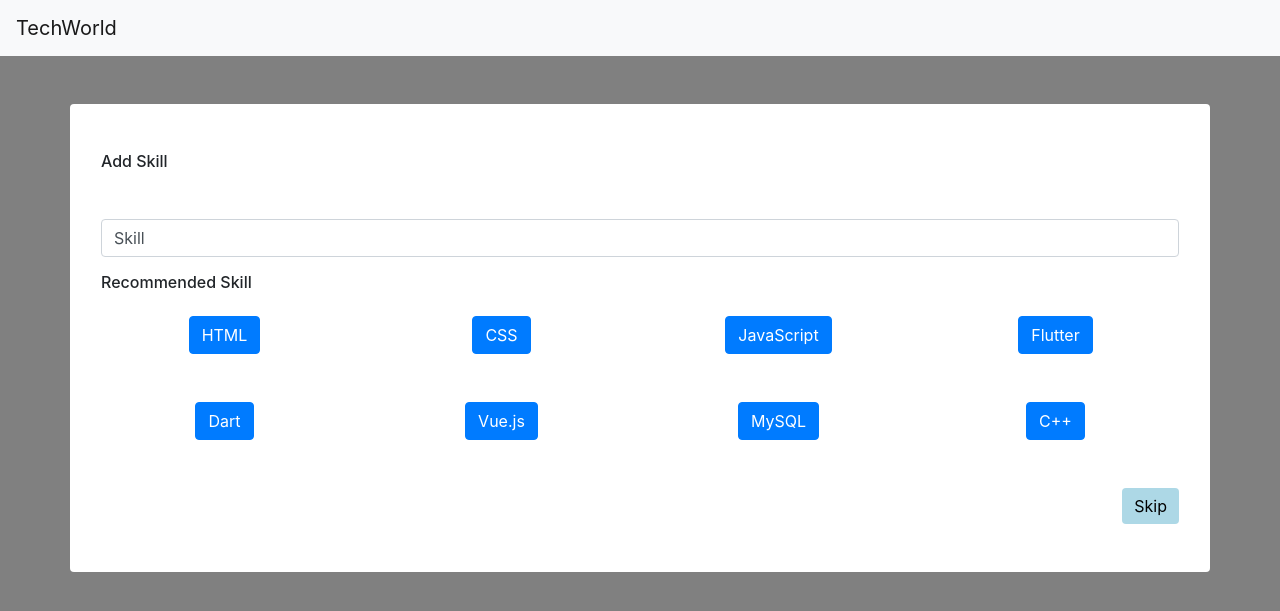
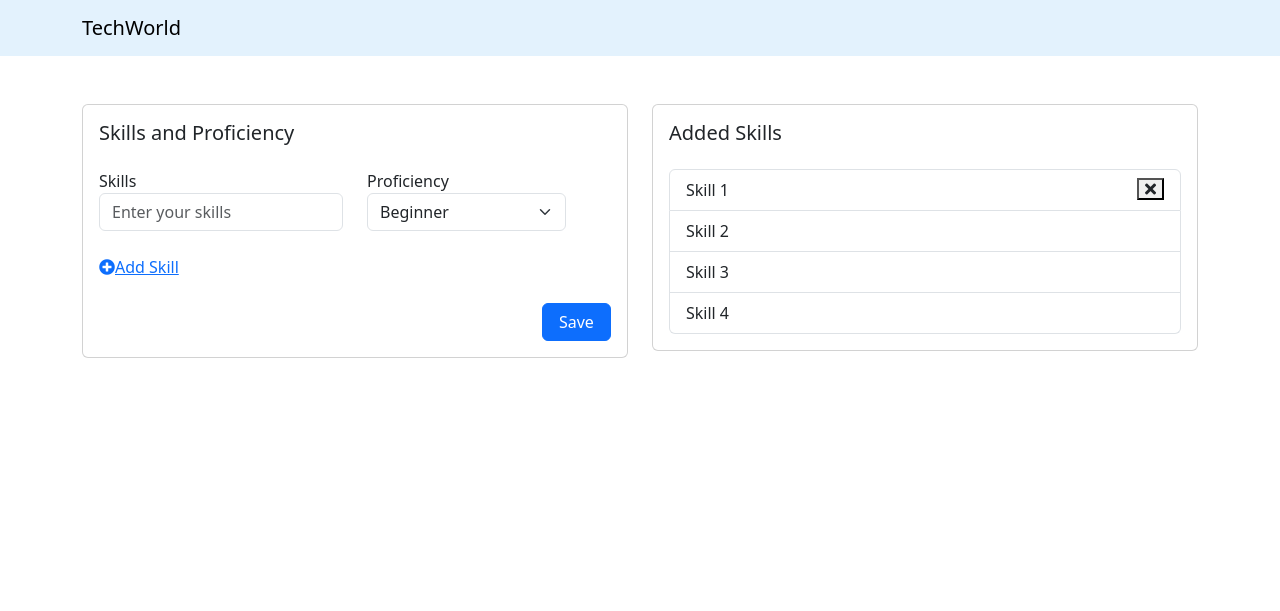
Before and after one commit to nehciyy/agile, a Flask app: page /addSkill in a window 1280 px wide. Shown: the top 611 px of the page. Run offline with Flask 3, Linux system fonts and the light colour scheme; some libraries are stand-ins or nearby versions.

```diff
--- a/schema.sql
+++ b/schema.sql
@@ -25,6 +25,7 @@ CREATE TABLE Skills (
     skill_id INTEGER PRIMARY KEY AUTOINCREMENT,
     account_id INTEGER,
     skills VARCHAR(50) NOT NULL,
+    proficiency TEXT NOT NULL,
     FOREIGN KEY (account_id) REFERENCES Accounts(account_id)
 );
 
--- a/templates/addSkill.html
+++ b/templates/addSkill.html
@@ -1,75 +1,141 @@
 <!doctype html>
 <html lang="en">
-  <head>
-    <title>Title</title>
-    <!-- Required meta tags -->
-    <meta charset="utf-8">
-    <meta name="viewport" content="width=device-width, initial-scale=1, shrink-to-fit=no">
 
-    <!-- Bootstrap CSS -->
-    <link rel="stylesheet" href="https://stackpath.bootstrapcdn.com/bootstrap/4.3.1/css/bootstrap.min.css" integrity="sha384-ggOyR0iXCbMQv3Xipma34MD+dH/1fQ784/j6cY/iJTQUOhcWr7x9JvoRxT2MZw1T" crossorigin="anonymous">
+<head>
+    <meta charset="UTF-8">
+    <meta name="viewport" content="width=device-width, initial-scale=1.0">
+    <title>Techworld Add Skills</title>
     <!--Local CSS-->
     <link href="../static/css/addSkill.css" rel="stylesheet">
+    <!--Bootstrap CSS-->
+    <link href="https://cdn.jsdelivr.net/npm/bootstrap@5.3.1/dist/css/bootstrap.min.css" rel="stylesheet"
+        integrity="sha384-4bw+/aepP/YC94hEpVNVgiZdgIC5+VKNBQNGCHeKRQN+PtmoHDEXuppvnDJzQIu9" crossorigin="anonymous">
+    <!--Jquery-->
+    <script src="https://ajax.googleapis.com/ajax/libs/jquery/3.5.1/jquery.min.js"></script>
+    <!-- Font Awesome CSS -->
+    <link rel="stylesheet" href="https://cdnjs.cloudflare.com/ajax/libs/font-awesome/5.15.4/css/all.min.css">
 </head>
-  <body>
-    <nav class="navbar navbar-light bg-light">
-        <a class="navbar-brand" href="/templates/homepage.html">TechWorld</a>
-      </nav>
-    <div class="container rounded bg-white mt-5 mb-5">
+
+<body>
+    <nav class="navbar navbar-expand-lg navbar-light" style="background-color: #e3f2fd;">
+        <div class="container">
+            <a class="navbar-brand" href="#!">TechWorld</a>
+            <button class="navbar-toggler" type="button" data-bs-toggle="collapse"
+                data-bs-target="#navbarSupportedContent" aria-controls="navbarSupportedContent" aria-expanded="false"
+                aria-label="Toggle navigation"><span class="navbar-toggler-icon"></span></button>
+        </div>
+    </nav>
+    <div class="container">
         <div class="row">
-            <div class="col">
-                <div class="p-3 py-5 ">
-                    <div class="d-flex justify-content-between align-items-center mb-3">
-                        <h6 class="text-right">Add Skill</h6>
-                    </div>
-                    <div class="row">
-                        <div class="col"><label class="labels"></label><input type="text" class="form-control" placeholder="skill" value="Skill"></div>
-                    </div>
-
-                    <div class="row mt-3">
-                        <div class="col">
-                            <div class="d-flex justify-content-between align-items-center mb-3">
-                                <h6 class="text-right">Recommended Skill</h6>
-                            </div>
-                            <div class="row">
-                                <div class="col-md-3 text-center">
-                                    <button type="button" class="btn btn-primary">HTML</button>
-                                </div>
-                                <div class="col-md-3 text-center">
-                                    <button type="button" class="btn btn-primary">CSS</button>
-                                </div>
-                                <div class="col-md-3 text-center">
-                                    <button type="button" class="btn btn-primary">JavaScript</button>
-                                </div>
-                                <div class="col-md-3 text-center">
-                                    <button type="button" class="btn btn-primary">Flutter</button>
+            <div class="col-md-6">
+                <div class="card mt-5">
+                    <div class="card-body">
+                        <h5 class="card-title mb-4">Skills and Proficiency</h5>
+                        <form id="skills-form">
+                            <div class="skills-container">
+                                <div class="row skill-row">
+                                    <div class="col-md-6">
+                                        <div class="form-group mb-4">
+                                            <label for="skills">Skills</label>
+                                            <input type="text" class="form-control" name="skills"
+                                                placeholder="Enter your skills">
+                                        </div>
+                                    </div>
+                                    <div class="col-md-5">
+                                        <div class="form-group mb-4">
+                                            <label for="proficiency">Proficiency</label>
+                                            <select class="form-select" name="proficiency">
+                                                <option>Beginner</option>
+                                                <option>Intermediate</option>
+                                                <option>Advanced</option>
+                                                <option>Expert</option>
+                                            </select>
+                                        </div>
+                                    </div>
+                                    <div class="col-md-1 text-center">
+                                        <div class="form-group mt-4">
+                                            <a class="delete-skill text-dark"><i class="fa fa-trash"></i></a>
+                                        </div>
+                                    </div>
                                 </div>
                             </div>
-                            <div class="row mt-5">
-                                <div class="col-md-3 text-center">
-                                    <button type="button" class="btn btn-primary">Dart</button>
-                                </div>
-                                <div class="col-md-3 text-center">
-                                    <button type="button" class="btn btn-primary">Vue.js</button>
-                                </div>
-                                <div class="col-md-3 text-center">
-                                    <button type="button" class="btn btn-primary">MySQL</button>
-                                </div>
-                                <div class="col-md-3 text-center">
-                                    <button type="button" class="btn btn-primary">C++</button>
+                            <div class="form-group mb-4">
+                                <div class="col-sm-12">
+                                    <div class="row">
+                                        <a id="add_skill" href="#!"><i class="fa fa-plus-circle"></i><span
+                                                class="add-skill-label" id="add">Add Skill</span></a>
+                                    </div>
                                 </div>
                             </div>
+                            <button type="submit" class="btn btn-primary float-end">&nbsp;Save&nbsp;</button>
+                        </form>
+                    </div>
+                </div>
+            </div>
+            <div class="col-md-6">
+                <div class="card mt-5">
+                    <div class="card-body">
+                        <h5 class="card-title mb-4">Added Skills</h5>
+                        <div class="list-group flex-wrap">
+                            <a class="list-group-item">Skill 1 <button class="delete-item text-dark float-end fa fa-times"></button></a>
+                            <a class="list-group-item">Skill 2</a>
+                            <a class="list-group-item">Skill 3</a>
+                            <a class="list-group-item">Skill 4</a>
                         </div>
                     </div>
-                    <div class="mt-5 text-right"><button class="btn btn-primary profile-button" type="button">Skip</button></div>
                 </div>
             </div>
         </div>
     </div>
+
+    <!--Jquery function to add skills-->
+    <script>
+        $(document).ready(function () {
+            // Add Skill button click event
+            $("#add_skill").click(function (e) {
+                e.preventDefault();
+                var newSkillRow = $(".skill-row").first().clone(); // Clone the first skill row
+                newSkillRow.find("input").val(""); // Clear the input value
+                $(".skills-container").append(newSkillRow); // Append the cloned row to the container
+                updateDeleteButtonsVisibility(); // Update delete button visibility
+            });
+
+            // Delete Skill button click event
+            $(document).on("click", ".delete-skill", function (e) {
+                e.preventDefault();
+                $(this).closest(".skill-row").remove(); // Remove the clicked skill row
+                updateDeleteButtonsVisibility(); // Update delete button visibility
+            });
+
+            // Function to update delete button visibility
+            function updateDeleteButtonsVisibility() {
+                var skillRows = $(".skill-row");
+                skillRows.each(function (index) {
+                    var deleteButton = $(this).find(".delete-skill");
+                    if (index === 0) {
+                        deleteButton.hide(); // Hide delete button for the first row
+                    } else {
+                        deleteButton.show(); // Show delete button for cloned rows
+                    }
+                });
+            }
+
+            // Initially update delete button visibility
+            updateDeleteButtonsVisibility();
+        });
+    </script>
+
     <!-- Optional JavaScript -->
     <!-- jQuery first, then Popper.js, then Bootstrap JS -->
-    <script src="https://code.jquery.com/jquery-3.3.1.slim.min.js" integrity="sha384-q8i/X+965DzO0rT7abK41JStQIAqVgRVzpbzo5smXKp4YfRvH+8abtTE1Pi6jizo" crossorigin="anonymous"></script>
-    <script src="https://cdnjs.cloudflare.com/ajax/libs/popper.js/1.14.7/umd/popper.min.js" integrity="sha384-UO2eT0CpHqdSJQ6hJty5KVphtPhzWj9WO1clHTMGa3JDZwrnQq4sF86dIHNDz0W1" crossorigin="anonymous"></script>
-    <script src="https://stackpath.bootstrapcdn.com/bootstrap/4.3.1/js/bootstrap.min.js" integrity="sha384-JjSmVgyd0p3pXB1rRibZUAYoIIy6OrQ6VrjIEaFf/nJGzIxFDsf4x0xIM+B07jRM" crossorigin="anonymous"></script>
-  </body>
+    <script src="https://code.jquery.com/jquery-3.3.1.slim.min.js"
+        integrity="sha384-q8i/X+965DzO0rT7abK41JStQIAqVgRVzpbzo5smXKp4YfRvH+8abtTE1Pi6jizo"
+        crossorigin="anonymous"></script>
+    <script src="https://cdnjs.cloudflare.com/ajax/libs/popper.js/1.14.7/umd/popper.min.js"
+        integrity="sha384-UO2eT0CpHqdSJQ6hJty5KVphtPhzWj9WO1clHTMGa3JDZwrnQq4sF86dIHNDz0W1"
+        crossorigin="anonymous"></script>
+    <script src="https://stackpath.bootstrapcdn.com/bootstrap/4.3.1/js/bootstrap.min.js"
+        integrity="sha384-JjSmVgyd0p3pXB1rRibZUAYoIIy6OrQ6VrjIEaFf/nJGzIxFDsf4x0xIM+B07jRM"
+        crossorigin="anonymous"></script>
+</body>
+
 </html>
```
Also changed, not shown: 1 other file.
